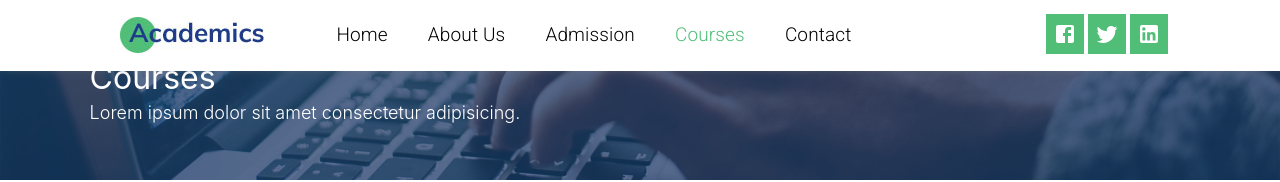
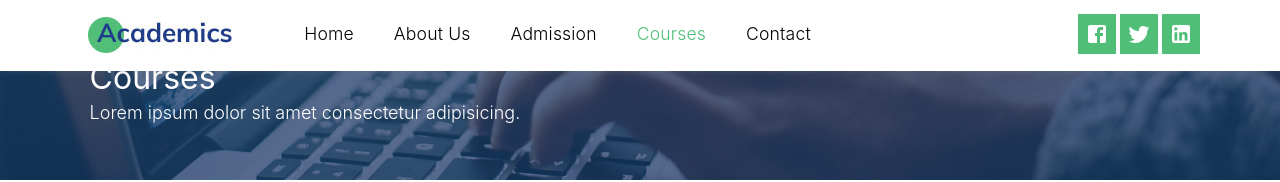
Before and after one commit to ibrohimov-murodjon/Codemy_project, a React (Create React App) app: page /courses in a window 1280 px wide. Shown: the top 182 px of the page. Built offline with nearby package versions, Linux system fonts and the light colour scheme; a web font is replaced by a local one.

Commit message:
Navbarni mediasini tug'irlab quydim

```diff
--- a/src/Components/Home/Navbar/NavStyle.css
+++ b/src/Components/Home/Navbar/NavStyle.css
@@ -41,15 +41,16 @@
   cursor: pointer;
   text-decoration: none;
   padding: 20px;
-  /*
+}
+
+.HomeNoactive {
+  font-weight: 300;
+  color: black;
   font-size: 19px;
-  font-weight: 300;
   transition: color 0.5s;
   cursor: pointer;
   text-decoration: none;
-  margin: 10px;
-  padding-top: 10px;
-  padding-left: 8px; */
+  padding: 20px;
 }
 
 .NavIcon {
@@ -78,19 +79,20 @@
   justify-content: space-around;
 }
 
-.BigDiv {
+.navFontST {
   font-family: "Muli", -apple-system, BlinkMacSystemFont, "Helvetica Neue",
     Arial, sans-serif, "Apple Color Emoji", "Segoe UI Emoji", "Segoe UI Symbol",
     "Noto Color Emoji";
-  justify-content: "space-between";
-  font-size: 17px;
+  font-size: 17.6px;
+  margin: 0;
+  padding: 0;
 }
 
 .barDivmarg {
   padding: 2px;
   display: flex;
   justify-content: flex-end;
-  width: 300px;
+  width: 373px;
 }
 
 @media (max-width: 1200px) {
@@ -104,3 +106,20 @@
     width: 500px;
   }
 }
+
+@media (max-width: 760px) {
+  .barDivmarg {
+    width: 300px;
+  }
+}
+
+@media (max-width: 575px) {
+  .link-bar {
+    width: 100%;
+    justify-content: space-between;
+    display: flex;
+  }
+  .barDivmarg {
+    width: 100%;
+  }
+}
--- a/src/Components/Home/Navbar/Navbar.js
+++ b/src/Components/Home/Navbar/Navbar.js
@@ -86,20 +86,20 @@ export default function Navbar({ home, about, admission, contact, courses }) {
 
             <Typography variant="h6" noWrap>
               <div className={classes.sectionDesktop}>
-                <Link className="LinkBar" to="/" class={home}>
-                  Home
+                <Link className="Nactive" to="/" class={home}>
+                  <p className="navFontST">Home</p>
                 </Link>
                 <Link className="LinkBar" to="/about" class={about}>
-                  About Us
+                  <p className="navFontST"> About Us</p>
                 </Link>
                 <Link className="LinkBar" to="/admission" class={admission}>
-                  Admission
+                  <p className="navFontST"> Admission</p>
                 </Link>
                 <Link className="LinkBar" to="/courses" class={courses}>
-                  Courses
+                  <p className="navFontST"> Courses</p>
                 </Link>
                 <Link className="LinkBar" to="/contact" class={contact}>
-                  Contact
+                  <p className="navFontST"> Contact</p>
                 </Link>
               </div>
             </Typography>
--- a/src/Page/About/About.js
+++ b/src/Page/About/About.js
@@ -2,7 +2,7 @@ import React from "react";
 import Aforizms from "../../Components/Home/Aforizms/Aforizms";
 import Footer from "../../Components/Home/Footer/Footer";
 import TopImage from "../../Components/TopImage/TopImage";
-import OurTeachers from "../../Components/AboutUS/AboutTeachers/AboutTeachers"
+import OurTeachers from "../../Components/AboutUS/AboutTeachers/AboutTeachers";
 import MenuBar from "../../Components/MenuBar/MiddleMenu";
 import AkademicsHistory from "../../Components/AboutUS/AkademicsHistory/AkdemicsHis";
 import Info from "../../Components/AboutUS/InfoAcademics/InfoAcademics";
@@ -12,7 +12,7 @@ import Navbar from "../../Components/Home/Navbar/Navbar";
 function About() {
   return (
     <div>
-      <Navbar about="Nactive" />
+      <Navbar home="HomeNoactive" about="Nactive" />
       {/* navbar */}
       {/* divImage */}
       <TopImage
--- a/src/Page/Admision/Admission.js
+++ b/src/Page/Admision/Admission.js
@@ -7,7 +7,7 @@ import Navbar from "../../Components/Home/Navbar/Navbar";
 const Admission = () => {
   return (
     <div>
-      <Navbar admission="Nactive" />
+      <Navbar home="HomeNoactive" admission="Nactive" />
       <TopImage
         heading="Admission"
         lorem="Lorem ipsum dolor sit amet consectetur adipisicing."
--- a/src/Page/Contact/Contact.js
+++ b/src/Page/Contact/Contact.js
@@ -12,7 +12,7 @@ import Navbar from "../../Components/Home/Navbar/Navbar";
 function About() {
   return (
     <div style={{ paddingTop: "70.4px" }}>
-      <Navbar contact="Nactive" />
+      <Navbar home="HomeNoactive" contact="Nactive" />
       <TopImage
         heading="Contact"
         lorem="Lorem ipsum dolor sit amet consectetur adipisicing."
--- a/src/Page/Courses/Courses.js
+++ b/src/Page/Courses/Courses.js
@@ -9,7 +9,7 @@ import Navbar from "../../Components/Home/Navbar/Navbar";
 function Courses() {
   return (
     <div>
-      <Navbar courses="Nactive" />
+      <Navbar home="HomeNoactive" courses="Nactive" />
       <TopImage
         heading="Courses"
         lorem="Lorem ipsum dolor sit amet consectetur adipisicing."
```
